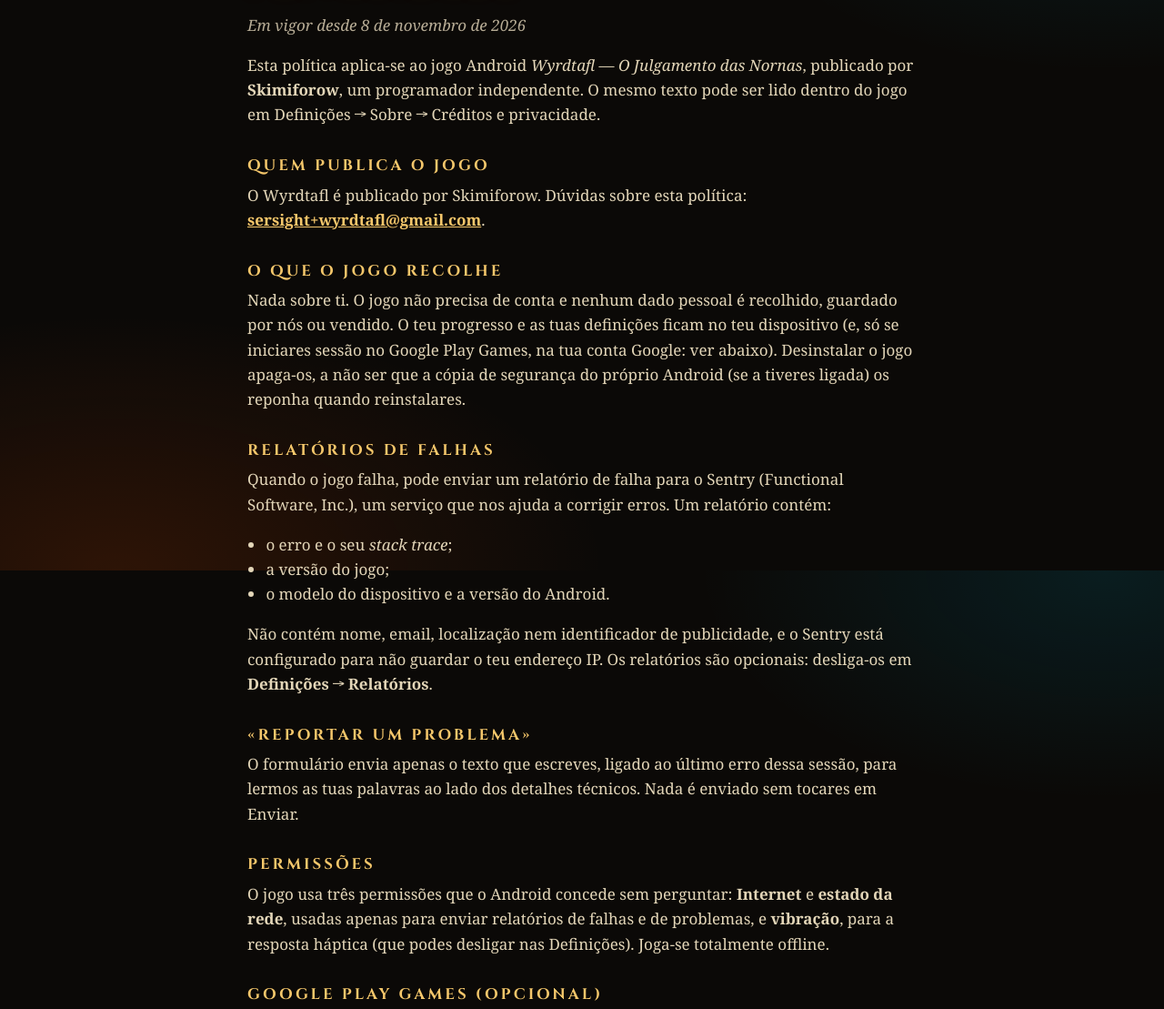
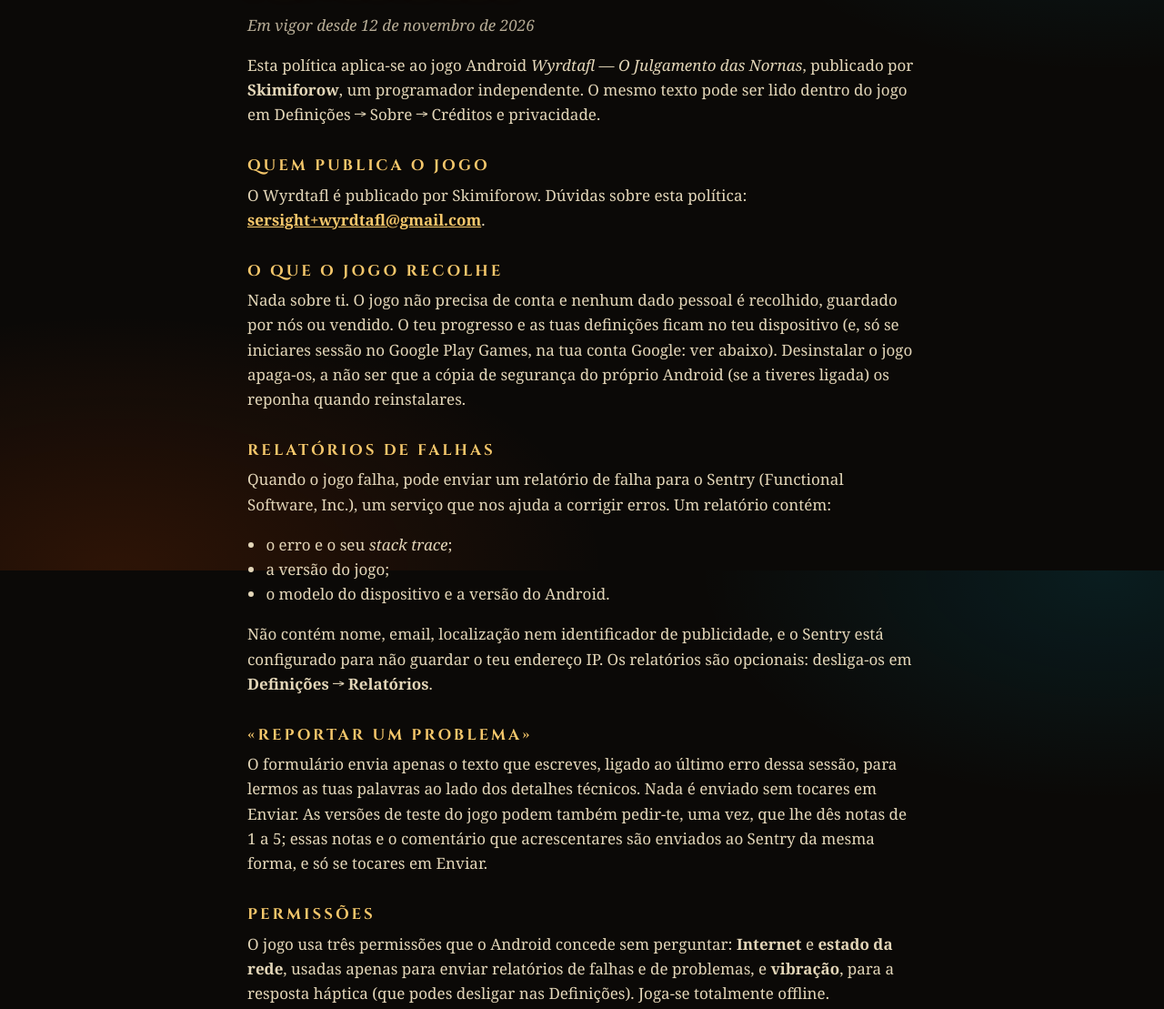
Before and after one commit to skimiforow/wyrdtafl, a plain HTML site: page privacy/pt/index.html in a window 1280 px wide. Shown: the part 173-1282 px from the top of the page at 91% size. Drawn offline with Linux system fonts and the light colour scheme.

Commit message:
Privacy policy: the closed-test rating survey
Test versions of the game may ask once for 1-to-5 ratings and a comment,
sent to Sentry only when the tester taps Send. Effective 12 November 2026.

Co-Authored-By: Claude Opus 5.5 <noreply@anthropic.com>

```diff
--- a/privacy/pt/index.html
+++ b/privacy/pt/index.html
@@ -16,7 +16,7 @@
   </header>
   <main class="wrap article">
     <h1>Wyrdtafl — Política de Privacidade</h1>
-    <p class="effective">Em vigor desde 8 de novembro de 2026</p>
+    <p class="effective">Em vigor desde 12 de novembro de 2026</p>
     <p>Esta política aplica-se ao jogo Android <em>Wyrdtafl — O Julgamento das Nornas</em>, publicado por <strong>Skimiforow</strong>, um programador independente. O mesmo texto pode ser lido dentro do jogo em Definições → Sobre → Créditos e privacidade.</p>
 
     <h2>Quem publica o jogo</h2>
@@ -35,7 +35,7 @@
     <p>Não contém nome, email, localização nem identificador de publicidade, e o Sentry está configurado para não guardar o teu endereço IP. Os relatórios são opcionais: desliga-os em <strong>Definições → Relatórios</strong>.</p>
 
     <h2>«Reportar um problema»</h2>
-    <p>O formulário envia apenas o texto que escreves, ligado ao último erro dessa sessão, para lermos as tuas palavras ao lado dos detalhes técnicos. Nada é enviado sem tocares em Enviar.</p>
+    <p>O formulário envia apenas o texto que escreves, ligado ao último erro dessa sessão, para lermos as tuas palavras ao lado dos detalhes técnicos. Nada é enviado sem tocares em Enviar. As versões de teste do jogo podem também pedir-te, uma vez, que lhe dês notas de 1 a 5; essas notas e o comentário que acrescentares são enviados ao Sentry da mesma forma, e só se tocares em Enviar.</p>
 
     <h2>Permissões</h2>
     <p>O jogo usa três permissões que o Android concede sem perguntar: <strong>Internet</strong> e <strong>estado da rede</strong>, usadas apenas para enviar relatórios de falhas e de problemas, e <strong>vibração</strong>, para a resposta háptica (que podes desligar nas Definições). Joga-se totalmente offline.</p>
```
Also changed, not shown: privacy/index.html (+2 -2 lines).
